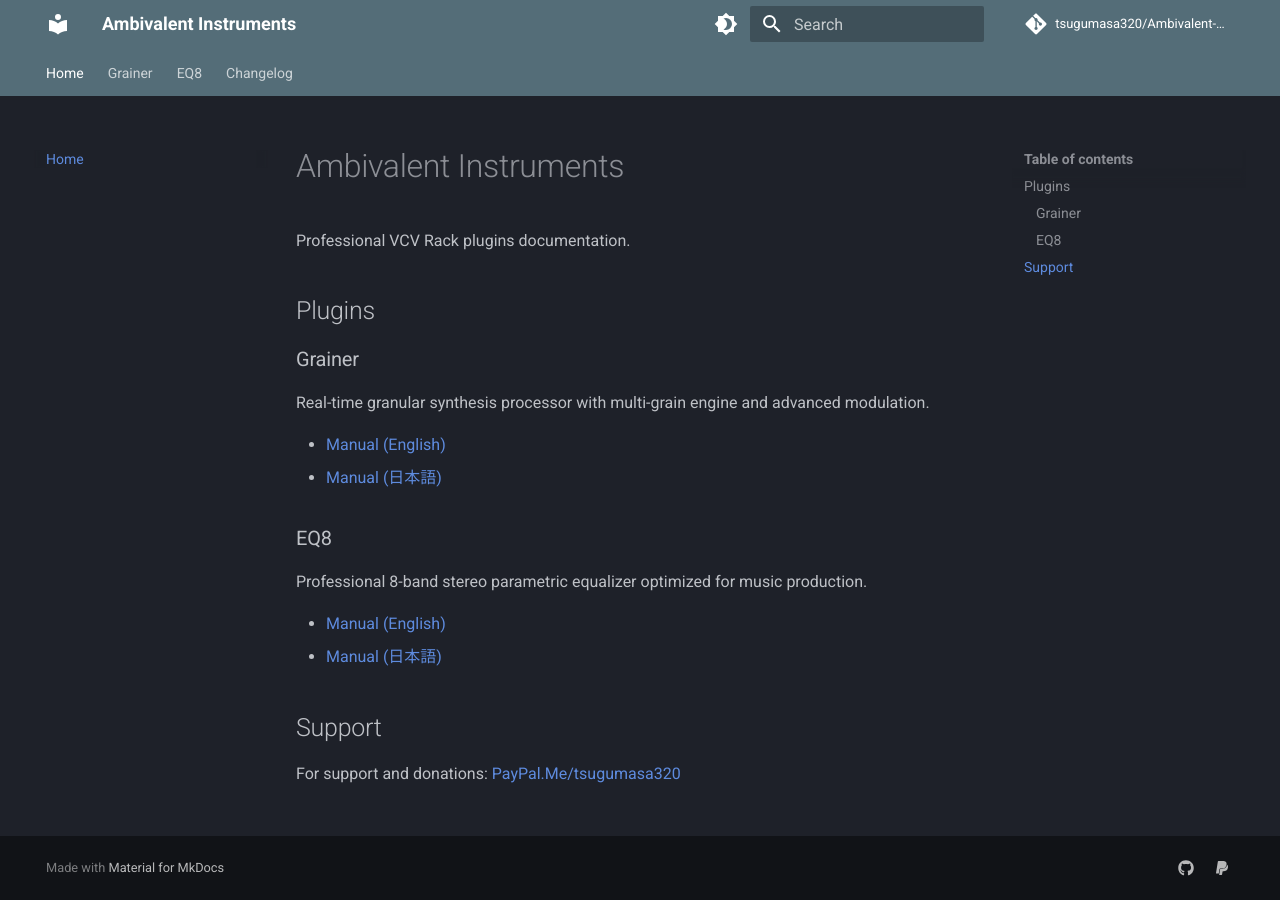
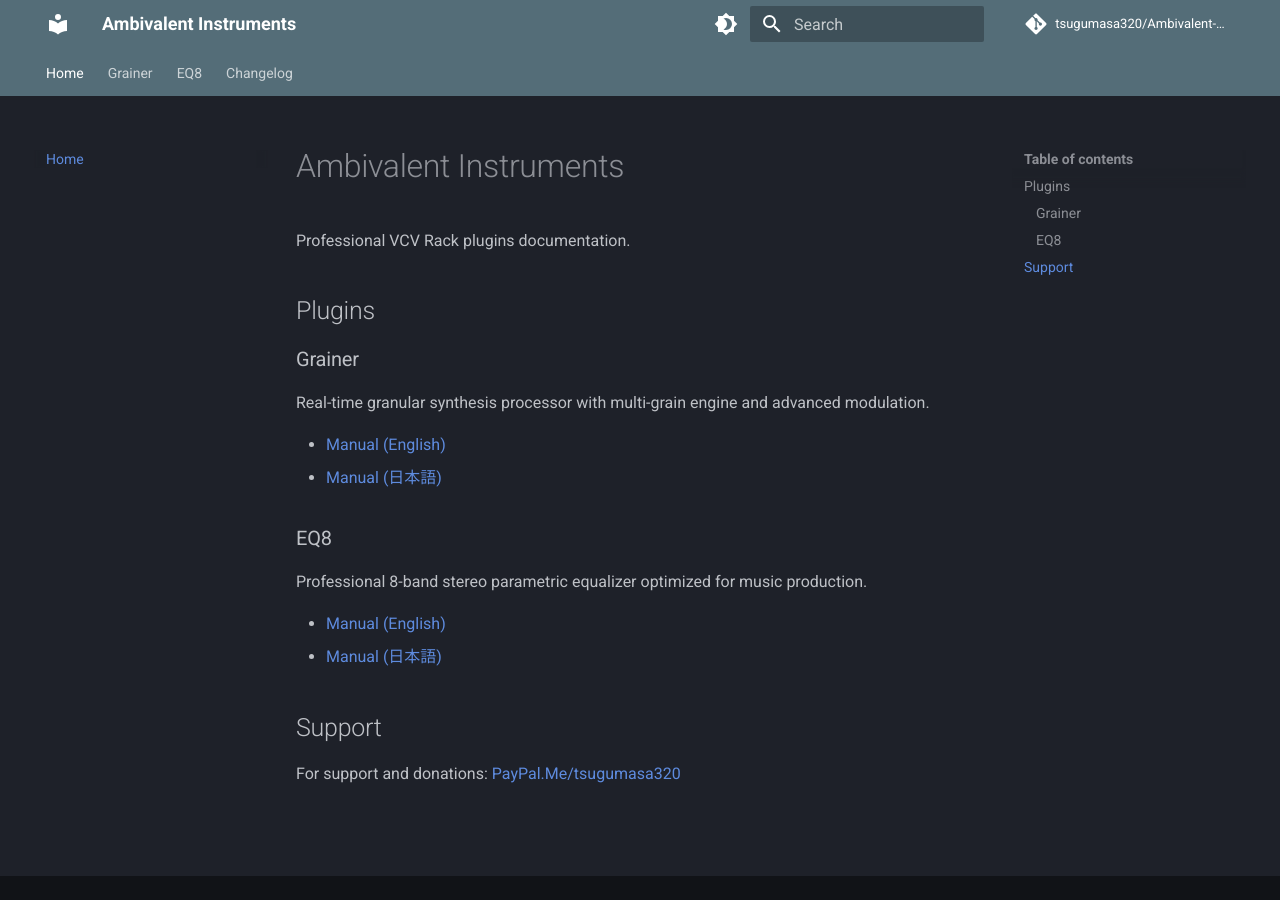
Before and after one commit to tsugumasa320/Ambivalent-Instruments-Manual, an MkDocs documentation site: the page built from docs/index.md, in a window 1280 px wide. Built offline with MkDocs 1.6.1 and Material for MkDocs 9.7.7, drawn with Linux system fonts in a browser that asks for light colours; comment, search, counter and statistics services are not loaded; part of the change alters nothing that is shown.

Commit message:
Complete MkDocs migration with dark mode theme
- Migrate from Doxygen to MkDocs with Material theme
- Implement dark/light mode toggle (default: dark mode)
- Blue grey color scheme for professional appearance
- Simplify social links configuration to fix build errors
- Support for Japanese documentation structure

🤖 Generated with [Claude Code](https://claude.ai/code)

Co-Authored-By: Claude <noreply@anthropic.com>

```diff
--- a/mkdocs.yml
+++ b/mkdocs.yml
@@ -76,8 +76,4 @@ markdown_extensions:
 
 # Extra
 extra:
-  social:
-    - type: github
-      link: https://github.com/tsugumasa320/Ambivalent-Instruments
-    - type: paypal
-      link: https://paypal.me/tsugumasa320
+  generator: false
```
